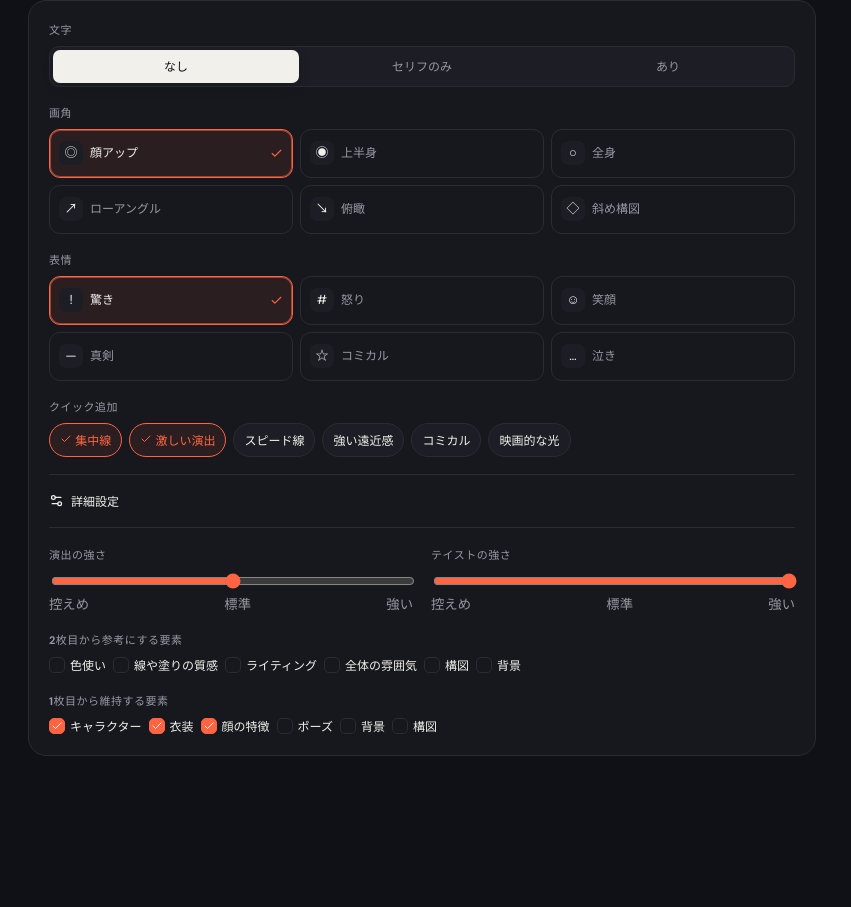
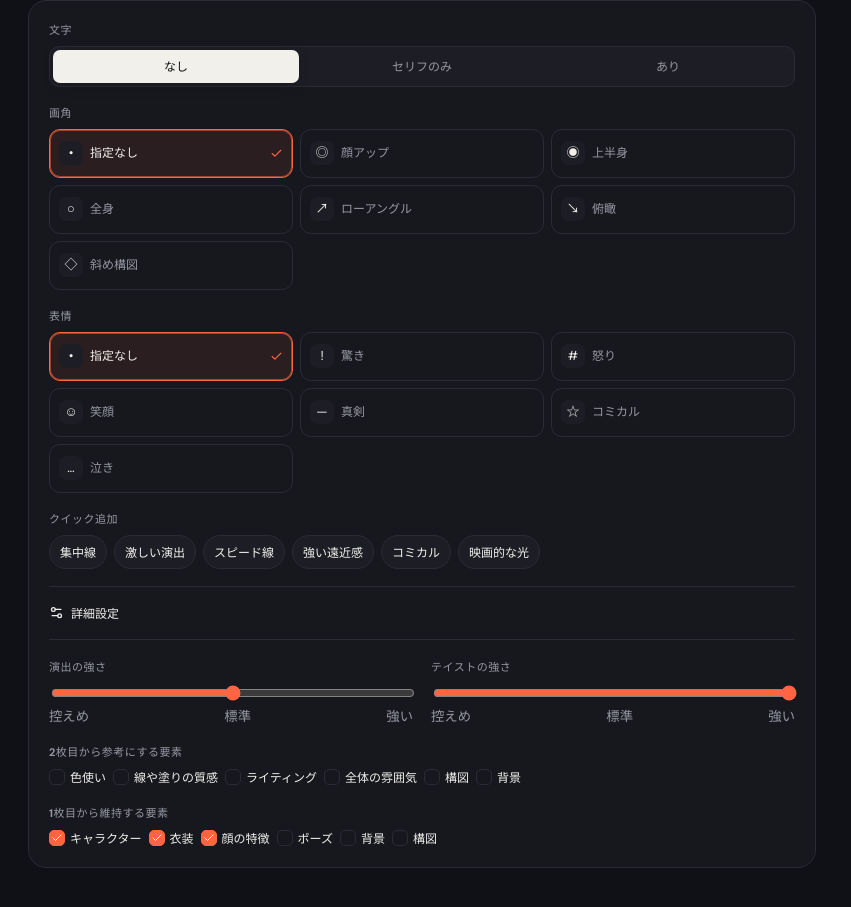
Before and after one commit to Alicetel-u/prompt-palette, a React (Vite) app: page / in a window 1280 px wide. Shown: the part 1135-2042 px from the top of the page, without its empty margins (0-851 px from the left). Before the commit the page ends 1971 px from the top, so only its background shows below. Built offline with nearby package versions, Linux system fonts and the light colour scheme.

Commit message:
Make optional prompt controls effective

```diff
--- a/src/App.tsx
+++ b/src/App.tsx
@@ -11,12 +11,12 @@ const BUILTIN_GLOW_REFERENCE:ImageSlot={data:import.meta.env.BASE_URL+'presets/g
 
 const STARTERS: Template[] = [
   {id:'thumb',name:'文字なしサムネ',description:'大胆な構図で、画面いっぱいに',icon:'✦',accent:'#ff6b45',category:'サムネイル',uses:0,updated:1,prompt:'1枚目の画像をベースに、ダイナミックで画面全体を大胆に使ったサムネイル画像を作ってください。元画像とは異なる構図にしてください。{intensity}\n{characterKeep}\n{styleReference}\n{ratio}\n{noText}'},
-  {id:'comic',name:'1コマ漫画',description:'セリフと集中線で強い一場面に',icon:'！',accent:'#b8f23f',category:'漫画',uses:0,updated:2,prompt:'1枚目のキャラクターを使って1コマ漫画を作ってください。セリフは「{dialogue}」。{framing}で描き、{expression}の表情にしてください。{effects}\n{styleReference}\n{ratio}\n{comicText}'},
+  {id:'comic',name:'1コマ漫画',description:'セリフと集中線で強い一場面に',icon:'！',accent:'#b8f23f',category:'漫画',uses:0,updated:9,prompt:'1枚目のキャラクターを使って1コマ漫画を作ってください。セリフは「{dialogue}」。\n{framingInstruction}\n{expressionInstruction}\n{effects}\n{styleReference}\n{ratio}\n{comicText}'},
   {id:'style',name:'標準テイスト変換',description:'色・質感・空気感をバランスよく反映',icon:'◐',accent:'#9b8cff',category:'テイスト変換',uses:0,updated:3,prompt:'1枚目の画像を変更元として使用し、被写体と主要な特徴を維持してください。2枚目の画像からは{styleParts}を参考にし、{styleStrength}反映してください。2枚目の人物、文字、具体的な物体はコピーしないでください。\n{composition}\n{ratio}\n{noText}'},
   {id:'style-glow',name:'光彩・瞳サムネ',description:'美しい光と瞳、濃い色彩のダイナミック構図',icon:'◇',accent:'#ff78c8',category:'テイスト変換',thumbnail:import.meta.env.BASE_URL+'presets/glow-eye-reference.png',uses:0,updated:4,prompt:'1枚目の画像を変更対象として使用してください。1枚目のキャラクターや被写体の固有特徴、顔立ち、髪型、衣装などは維持し、別人化させないでください。\n\n2枚目の画像はテイストの参考として使用してください。特に、{styleParts}を{styleStrength}取り入れてください。2枚目の人物、衣装、ポーズ、構図、文字、具体的な物体はコピーしないでください。\n\n描画は輪郭線をしっかりと見せ、色は濃く鮮やかにしてください。光の反射、輝き、透明感を画面全体に豊かに取り入れてください。\n{thumbnail}\n{composition}\n{custom}\n{ratio}\n{noText}'},
   {id:'style-bold-pop',name:'極太ポップライン',description:'極太の黒線と黄・シアン・ピンクの鮮烈な配色',icon:'Ｐ',accent:'#ffe500',category:'テイスト変換',thumbnail:import.meta.env.BASE_URL+'presets/bold-pop-reference.png',uses:0,updated:5,prompt:'1枚目の画像を変更対象として使用してください。1枚目のキャラクターや被写体の顔立ち、髪型、衣装、固有特徴は維持し、別人化させないでください。\n\n2枚目の画像はテイストの参考として使用してください。人物や衣装そのものはコピーせず、極太で均一な黒い輪郭線、平面的で明快な塗り、鮮やかな黄色・シアン・マゼンタ・黒を中心とした限定色、色版がずれたような縁取りとステッカー風のグラフィック表現を{styleStrength}取り入れてください。\n\n細かな写実表現や淡い陰影は避け、シルエットが一目で伝わる大胆でポップなイラストにしてください。背景は単純化し、被写体と配色のインパクトを最優先してください。\n{thumbnail}\n{composition}\n{custom}\n{ratio}\n{noText}'},
-  {id:'recompose',name:'構図を変える',description:'内容を保ったまま新しい画角へ',icon:'↗',accent:'#45c7ff',category:'構図',uses:0,updated:4,prompt:'1枚目の画像のキャラクター、衣装、重要な特徴を維持しながら、{compositionLevel}。{framing}を中心に、元画像とは明確に異なるカメラ位置と画面構成にしてください。{intensity}\n{styleReference}\n{ratio}\n{noText}'},
-  {id:'closeup',name:'顔アップ・強調',description:'表情を主役にしたインパクト',icon:'◎',accent:'#ffcf4a',category:'構図',uses:0,updated:5,prompt:'1枚目のキャラクターの顔を大きくクローズアップし、{expression}の表情を強調してください。顔を画面の主役にしたインパクトのある構図。{effects}\n{styleReference}\n{ratio}\n{noText}'},
+  {id:'recompose',name:'構図を変える',description:'内容を保ったまま新しい画角へ',icon:'↗',accent:'#45c7ff',category:'構図',uses:0,updated:9,prompt:'1枚目の画像のキャラクター、衣装、重要な特徴を維持しながら、{compositionLevel}\n{framingInstruction}\n{intensity}\n{styleReference}\n{ratio}\n{noText}'},
+  {id:'closeup',name:'顔アップ・強調',description:'表情を主役にしたインパクト',icon:'◎',accent:'#ffcf4a',category:'構図',uses:0,updated:9,prompt:'1枚目のキャラクターの顔を大きくクローズアップしてください。顔を画面の主役にしたインパクトのある構図。\n{expressionInstruction}\n{effects}\n{styleReference}\n{ratio}\n{noText}'},
   {id:'character-cutout',name:'キャラだけ切り抜き',description:'キャラ以外を除去し、透過しやすい単色背景へ',icon:'✂',accent:'#35d07f',category:'素材作成',uses:0,updated:8,prompt:CHARACTER_CUTOUT_PROMPT},
   {id:'phone-wallpaper',name:'スマホのオシャレ待ち受け',description:'黒い余白とリムライトの高級アニメ壁紙',icon:'▯',accent:'#8d7cff',category:'壁紙',uses:0,updated:7,prompt:PHONE_WALLPAPER_PROMPT},
   {id:'cold-anger',name:'冷たい怒りの一言',description:'見下す表情と強いセリフ演出',icon:'怒',accent:'#ff4f46',category:'セリフ・漫画',uses:0,updated:6,prompt:COLD_ANGER_PROMPT},
@@ -59,10 +59,10 @@ export function App(){
   const [dialogue,setDialogue]=useState(''),[custom,setCustom]=useState('');
   const [surname,setSurname]=useState(''),[givenName,setGivenName]=useState('');
   const [textMode,setTextMode]=useState<'none'|'dialogue'|'allow'>('none');
-  const [ratio,setRatio]=useState('9:16'),[framing,setFraming]=useState('顔アップ'),[expression,setExpression]=useState('驚き');
+  const [ratio,setRatio]=useState('9:16'),[framing,setFraming]=useState('指定なし'),[expression,setExpression]=useState('指定なし');
   const [intensity,setIntensity]=useState(2),[styleStrength,setStyleStrength]=useState(3);
   const [styleRecompose,setStyleRecompose]=useState(true),[thumbnailMode,setThumbnailMode]=useState(true);
-  const [effects,setEffects]=useState<string[]>(['集中線','激しい演出']);
+  const [effects,setEffects]=useState<string[]>([]);
   const [styleParts,setStyleParts]=useState<string[]>(['光の美しさ','瞳のテイスト','色彩','線画']);
   const [keep,setKeep]=useState<string[]>(['キャラクター','衣装','顔の特徴']);
   const [textImpact,setTextImpact]=useState('静かな圧のある文字');
@@ -81,7 +81,7 @@ export function App(){
   const [promptDraft,setPromptDraft]=useState<string|null>(null);
   const active=templates.find(t=>t.id===activeId)||templates[0];
 
-  useEffect(()=>{setTemplates(current=>{const glow=STARTERS.find(s=>s.id==='style-glow')!;const migrated=current.map(t=>t.id==='style-glow'?{...t,prompt:t.prompt.includes('{referenceUrl}')?glow.prompt:t.prompt,thumbnail:t.thumbnail||glow.thumbnail}:t);const missing=STARTERS.filter(s=>!migrated.some(t=>t.id===s.id));return missing.length?[...migrated,...missing]:migrated})},[]);
+  useEffect(()=>{setTemplates(current=>{const glow=STARTERS.find(s=>s.id==='style-glow')!;const migrated=current.map(t=>{if(t.id==='style-glow')return{...t,prompt:t.prompt.includes('{referenceUrl}')?glow.prompt:t.prompt,thumbnail:t.thumbnail||glow.thumbnail};if(['comic','recompose','closeup'].includes(t.id)&&(t.prompt.includes('{framing}で描き')||t.prompt.includes('{framing}を中心に')||t.prompt.includes('{expression}の表情')))return{...t,prompt:STARTERS.find(s=>s.id===t.id)!.prompt};return t});const missing=STARTERS.filter(s=>!migrated.some(t=>t.id===s.id));return missing.length?[...migrated,...missing]:migrated})},[]);
   useEffect(()=>{localStorage.setItem('pp-templates',JSON.stringify(templates))},[templates]);
   useEffect(()=>{localStorage.setItem('pp-history',JSON.stringify(history.slice(0,50)))},[history]);
   useEffect(()=>{localStorage.setItem('pp-dark',JSON.stringify(dark));document.documentElement.dataset.theme=dark?'dark':'light'},[dark]);
@@ -92,12 +92,12 @@ export function App(){
   useEffect(()=>{if(!toast)return;const t=setTimeout(()=>setToast(null),2200);return()=>clearTimeout(t)},[toast]);
 
   const replacements:Record<string,string>={
-    dialogue,nameHandling:surname||givenName?`キャラ名：姓＝${surname||'なし'} / 名＝${givenName||'なし'}`:'キャラ名：未入力。添付キャラシートから読み取ってください。',nameTypography:surname&&givenName?`上段に姓「${surname}」を小さく細い字で、下段に名「${givenName}」をやや大きく字間を広めに配置してください。`:givenName?`上段は入れず、下段に名前「${givenName}」だけを大きく配置してください。`:surname?`上段は入れず、下段に名前「${surname}」だけを大きく配置してください。`:'添付キャラシートから名前を読み取り、姓と名に分けられる場合のみ上下2段にしてください。名前だけの場合は下段だけに配置してください。',custom:custom||'自由な発想で魅力的に仕上げてください。',framing,expression,    textImpact,textImpactInstruction:TEXT_IMPACT[textImpact],
+    dialogue,nameHandling:surname||givenName?`キャラ名：姓＝${surname||'なし'} / 名＝${givenName||'なし'}`:'キャラ名：未入力。添付キャラシートから読み取ってください。',nameTypography:surname&&givenName?`上段に姓「${surname}」を小さく細い字で、下段に名「${givenName}」をやや大きく字間を広めに配置してください。`:givenName?`上段は入れず、下段に名前「${givenName}」だけを大きく配置してください。`:surname?`上段は入れず、下段に名前「${surname}」だけを大きく配置してください。`:'添付キャラシートから名前を読み取り、姓と名に分けられる場合のみ上下2段にしてください。名前だけの場合は下段だけに配置してください。',custom:custom||'自由な発想で魅力的に仕上げてください。',framing,expression,framingInstruction:framing==='指定なし'?'':`画角は「${framing}」にしてください。`,expressionInstruction:expression==='指定なし'?'':`表情は「${expression}」にしてください。`,textImpact,textImpactInstruction:TEXT_IMPACT[textImpact],
     characterFidelity:characterFidelity==='最優先'?'キャラクターの再現を最優先し、別人化を厳しく避けてください。':characterFidelity==='標準'?'キャラクターの固有特徴を明確に維持してください。':'主要な特徴を維持しつつ自然に調整してください。',
     coldExpression:`${coldExpression}を基本とし、こちらに対する興味を失ったような淡々とした目つきと、見下している空気を表現してください。`,
     coldComposition:`${coldFraming}。視点は${coldView}構図とし、キャラクターがユーザーを見下ろしている感覚を強く伝えてください。`,
     coldBackground:`${coldBackground}にしてください。`,coldTypography:`文字色は${textColor}の単色で統一し、配置は${textPlacement}。グラデーション、虹色、多色使いは避け、顔に被りすぎない読みやすい配置にしてください。`,
-    effects:effects.length?`${effects.join('と')}を使った、勢いのある演出にしてください。`:'自然な演出にしてください。',
+    effects:effects.length?`${effects.join('と')}を使った、勢いのある演出にしてください。`:'',
     ratio:`画像比率は${ratio}。`,noText:textMode==='none'?'文字、字幕、ロゴ、透かし、吹き出しを入れないでください。':textMode==='allow'?'必要に応じて読みやすい文字を配置してください。':dialogue.trim()?`セリフ「${dialogue.trim()}」だけを読みやすく配置し、それ以外の文字、字幕、ロゴ、透かしは入れないでください。`:'セリフだけを配置し、それ以外の文字、字幕、ロゴ、透かしは入れないでください。',
     comicText:textMode==='none'?'セリフは吹き出しを使わず、キャラクターの発話内容として表現してください。':textMode==='dialogue'?'セリフだけを読みやすい吹き出しに入れ、ほかの文字は入れないでください。':'セリフを読みやすい吹き出しに入れてください。',
     intensity:['落ち着きのある自然な演出にしてください。','視線を引くメリハリのある演出にしてください。','強い遠近感と躍動感のある、非常にダイナミックな演出にしてください。'][intensity-1],
@@ -105,18 +105,18 @@ export function App(){
     styleReference:style?`2枚目の画像からは${styleParts.join('、')}だけを参考にし、被写体や構図はコピーしないでください。`: '',
     characterKeep:`1枚目の${keep.join('、')}を維持してください。`,composition:styleRecompose?'1枚目の被写体を保ちながら、元画像と同じ構図を再現せず、カメラ位置、ポーズ、被写体の配置を大胆に組み直してください。':'1枚目の構図を基本的に維持してください。',thumbnail:thumbnailMode?'画面全体を大胆に使った、視線を引きつけるダイナミックなサムネイルにしてください。':'自然な一枚絵として仕上げてください。',compositionLevel:'構図とカメラ位置を大胆に変更してください'
   };
-  const generatedPrompt=useMemo(()=>{let value=active.prompt;Object.entries(replacements).forEach(([k,v])=>value=value.replaceAll(`{${k}}`,v));return value.replace(/\n{2,}/g,'\n').trim()},[active,replacements]);
+  const generatedPrompt=useMemo(()=>{let value=active.prompt;Object.entries(replacements).forEach(([k,v])=>value=value.replaceAll(`{${k}}`,v));const canAdjust=mode==='prompt'&&!['phone-wallpaper','character-cutout','cold-anger'].includes(active.id);const optional=canAdjust?[framing!=='指定なし'&&!active.prompt.includes('{framingInstruction}')?`画角は「${framing}」にしてください。`:'',expression!=='指定なし'&&!active.prompt.includes('{expressionInstruction}')?`表情は「${expression}」にしてください。`:'',effects.length&&!active.prompt.includes('{effects}')?`${effects.join('と')}を使った、勢いのある演出にしてください。`:''].filter(Boolean).join('\n'):'';return[value.replace(/\n{2,}/g,'\n').trim(),optional].filter(Boolean).join('\n')},[active,replacements,mode,framing,expression,effects]);
   useEffect(()=>setPromptDraft(null),[generatedPrompt]);
   const prompt=promptDraft??generatedPrompt;
   const categories=['すべて',...Array.from(new Set(templates.map(t=>t.category)))];
   const filtered=templates.filter(t=>(category==='すべて'||t.category===category)&&(`${t.name} ${t.description}`.toLowerCase().includes(search.toLowerCase()))).sort((a,b)=>Number(b.favorite)-Number(a.favorite)||b.uses-a.uses);
   const supportsTextOptions=!['phone-wallpaper','character-cutout'].includes(active.id);
   const toggle=(value:string,list:string[],set:(v:string[])=>void)=>set(list.includes(value)?list.filter(x=>x!==value):[...list,value]);
-  const choose=(t:Template)=>{const isStyle=t.id==='style'||t.category==='テイスト変換';setMode(isStyle?'style':'prompt');setActiveId(t.id);setDialogue('');if(t.id==='phone-wallpaper'){setRatio('9:19.5');setTextMode('allow')}else{if(ratio==='9:19.5')setRatio('9:16');setTextMode(t.id==='comic'||t.id==='cold-anger'?'dialogue':'none')}if(t.id==='character-cutout')setTextMode('none');if(isStyle)setStyle(t.thumbnail?{data:t.thumbnail,name:`${t.name}・参考画像`}:null);if(t.id==='style-glow'){setStyleParts(['光の美しさ','瞳のテイスト','色彩','線画']);setStyleStrength(3);setTextMode('none');setStyleRecompose(true);setThumbnailMode(true)}if(t.id==='style-bold-pop'){setStyleParts(['色彩','線画','塗りの質感']);setStyleStrength(3);setTextMode('none');setStyleRecompose(true);setThumbnailMode(true)}if(t.id==='style'){setStyleParts(['色使い','線や塗りの質感','ライティング','全体の雰囲気']);setStyleStrength(2);setTextMode('none')}setLibraryOpen(false)};
+  const choose=(t:Template)=>{const isStyle=t.id==='style'||t.category==='テイスト変換';setMode(isStyle?'style':'prompt');setActiveId(t.id);setDialogue('');setFraming('指定なし');setExpression('指定なし');setEffects([]);if(t.id==='phone-wallpaper'){setRatio('9:19.5');setTextMode('allow')}else{if(ratio==='9:19.5')setRatio('9:16');setTextMode(t.id==='comic'||t.id==='cold-anger'?'dialogue':'none')}if(t.id==='character-cutout')setTextMode('none');if(isStyle)setStyle(t.thumbnail?{data:t.thumbnail,name:`${t.name}・参考画像`}:null);if(t.id==='style-glow'){setStyleParts(['光の美しさ','瞳のテイスト','色彩','線画']);setStyleStrength(3);setTextMode('none');setStyleRecompose(true);setThumbnailMode(true)}if(t.id==='style-bold-pop'){setStyleParts(['色彩','線画','塗りの質感']);setStyleStrength(3);setTextMode('none');setStyleRecompose(true);setThumbnailMode(true)}if(t.id==='style'){setStyleParts(['色使い','線や塗りの質感','ライティング','全体の雰囲気']);setStyleStrength(2);setTextMode('none')}setLibraryOpen(false)};
   async function copyPrompt(){if(mode==='style'&&(!source||!style)){setToast({text:'変更元画像とテイスト参考画像を追加してください'});return}if(active.id==='phone-wallpaper'&&!source){setToast({text:'キャラシート画像を追加してください'});return}if(active.id==='cold-anger'&&!source){setToast({text:'参考画像を追加してください'});return}if((active.id==='cold-anger'||textMode==='dialogue')&&!dialogue.trim()){setToast({text:'セリフ本文を入力してください'});return}await navigator.clipboard.writeText(prompt);setTemplates(v=>v.map(x=>x.id===active.id?{...x,uses:x.uses+1,updated:Date.now()}:x));setHistory(v=>[{id:uid(),prompt,template:active.name,at:Date.now()},...v].slice(0,50));setToast({text:'プロンプトをコピーしました',kind:'ok'})}
   const prepareForChatGPT=async()=>{if(!source||!style){setToast({text:'画像1と画像2を揃えてください'});return}const handoffPrompt=`添付する送信用画像は左右2分割です。左側の「1 変更したい画像」を変更対象、右側の「2 テイスト参考画像」をテイスト参考として扱ってください。\n\n${prompt}`;try{const blob=await makeHandoffImage(source,style);const file=new File([blob],'prompt-palette-2images.png',{type:'image/png'});const isMobile=/Android|iPhone|iPad|iPod/i.test(navigator.userAgent);if(isMobile&&navigator.share&&navigator.canShare?.({files:[file]})){await navigator.share({title:'Prompt Palette',text:handoffPrompt,files:[file]});setToast({text:'画像とプロンプトを共有しました',kind:'ok'});return}await navigator.clipboard.write([new ClipboardItem({'image/png':blob})]);window.open(`https://chatgpt.com/?q=${encodeURIComponent(handoffPrompt)}`,'_blank','noopener,noreferrer');setToast({text:'送信用画像をコピーしました。ChatGPTで貼り付けてください',kind:'ok'})}catch(error){if(error instanceof DOMException&&error.name==='AbortError')return;const blob=await makeHandoffImage(source,style);const url=URL.createObjectURL(blob);const a=document.createElement('a');a.href=url;a.download='prompt-palette-2images.png';a.click();URL.revokeObjectURL(url);await navigator.clipboard.writeText(handoffPrompt);window.open('https://chatgpt.com/','_blank','noopener,noreferrer');setToast({text:'画像を保存し、プロンプトをコピーしました',kind:'ok'})}};
   const swap=()=>{const a=source;setSource(style);setStyle(a)};
-  const reset=()=>{setDialogue('');setTextImpact('静かな圧のある文字');setColdExpression('無表情・ジト目');setColdFraming('上半身＋顔アップ');setColdView('一段下から見上げる');setColdBackground('白背景');setTextColor('黒');setTextPlacement('自動');setCharacterFidelity('最優先');setCustom('');setSurname('');setGivenName('');setTextMode(active.id==='comic'||active.id==='cold-anger'?'dialogue':active.id==='phone-wallpaper'?'allow':'none');setRatio(active.id==='phone-wallpaper'?'9:19.5':'9:16');setFraming('顔アップ');setExpression('驚き');setIntensity(2);setStyleStrength(mode==='style'?3:2);setStyleRecompose(true);setThumbnailMode(true);setStyleParts(mode==='style'?['光の美しさ','瞳のテイスト','色彩','線画']:['色使い','線や塗りの質感','ライティング','全体の雰囲気']);setEffects(['集中線','激しい演出']);setToast({text:'設定を初期化しました'})};
+  const reset=()=>{setDialogue('');setTextImpact('静かな圧のある文字');setColdExpression('無表情・ジト目');setColdFraming('上半身＋顔アップ');setColdView('一段下から見上げる');setColdBackground('白背景');setTextColor('黒');setTextPlacement('自動');setCharacterFidelity('最優先');setCustom('');setSurname('');setGivenName('');setTextMode(active.id==='comic'||active.id==='cold-anger'?'dialogue':active.id==='phone-wallpaper'?'allow':'none');setRatio(active.id==='phone-wallpaper'?'9:19.5':'9:16');setFraming('指定なし');setExpression('指定なし');setIntensity(2);setStyleStrength(mode==='style'?3:2);setStyleRecompose(true);setThumbnailMode(true);setStyleParts(mode==='style'?['光の美しさ','瞳のテイスト','色彩','線画']:['色使い','線や塗りの質感','ライティング','全体の雰囲気']);setEffects([]);setToast({text:'設定を初期化しました'})};
   const exportData=()=>{const blob=new Blob([JSON.stringify({version:1,templates,history},null,2)],{type:'application/json'});const a=document.createElement('a');a.href=URL.createObjectURL(blob);a.download=`prompt-palette-${new Date().toISOString().slice(0,10)}.json`;a.click();URL.revokeObjectURL(a.href);setToast({text:'ライブラリを書き出しました',kind:'ok'})};
   const importData=(file?:File)=>{if(!file)return;const r=new FileReader();r.onload=()=>{try{const d=JSON.parse(String(r.result));if(Array.isArray(d.templates))setTemplates(d.templates);if(Array.isArray(d.history))setHistory(d.history);setToast({text:'ライブラリを復元しました',kind:'ok'})}catch{setToast({text:'読み込めないファイルです'})}};r.readAsText(file)};
 
@@ -171,8 +171,8 @@ export function App(){
             {active.id==='free'&&<label className="field wide"><span>追加したい指示</span><textarea value={custom} onChange={e=>setCustom(e.target.value)} placeholder="作りたい画像を自由に入力してください"/></label>}
             {supportsTextOptions&&<><div className="field wide"><span>文字</span><div className="segmented"><button className={textMode==='none'?'selected':''} onClick={()=>setTextMode('none')}>なし</button><button className={textMode==='dialogue'?'selected':''} onClick={()=>setTextMode('dialogue')}>セリフのみ</button><button className={textMode==='allow'?'selected':''} onClick={()=>setTextMode('allow')}>あり</button></div></div>{textMode==='dialogue'&&<label className="field wide"><span>セリフ</span><div className="quote-input"><MessageSquareText size={17}/><input value={dialogue} onChange={e=>setDialogue(e.target.value)} placeholder="セリフを入力"/></div></label>}
 
-            <div className="field wide"><span>画角</span><ChoiceTiles value={framing} options={['顔アップ','上半身','全身','ローアングル','俯瞰','斜め構図']} onChange={setFraming}/></div>
-            <div className="field wide"><span>表情</span><ChoiceTiles value={expression} options={['驚き','怒り','笑顔','真剣','コミカル','泣き']} onChange={setExpression}/></div>
+            <div className="field wide"><span>画角</span><ChoiceTiles value={framing} options={['指定なし','顔アップ','上半身','全身','ローアングル','俯瞰','斜め構図']} onChange={setFraming}/></div>
+            <div className="field wide"><span>表情</span><ChoiceTiles value={expression} options={['指定なし','驚き','怒り','笑顔','真剣','コミカル','泣き']} onChange={setExpression}/></div>
             <div className="field wide"><span>クイック追加</span><div className="chips">{['集中線','激しい演出','スピード線','強い遠近感','コミカル','映画的な光'].map(x=><button key={x} className={effects.includes(x)?'on':''} onClick={()=>toggle(x,effects,setEffects)}>{effects.includes(x)&&<Check size={12}/>} {x}</button>)}</div></div>
             <button className="details-toggle" onClick={()=>setDetailOpen(!detailOpen)}><Settings2 size={15}/>詳細設定<ChevronDown size={15} className={detailOpen?'rotated':''}/></button>
             {detailOpen&&<div className="details-panel">
```
